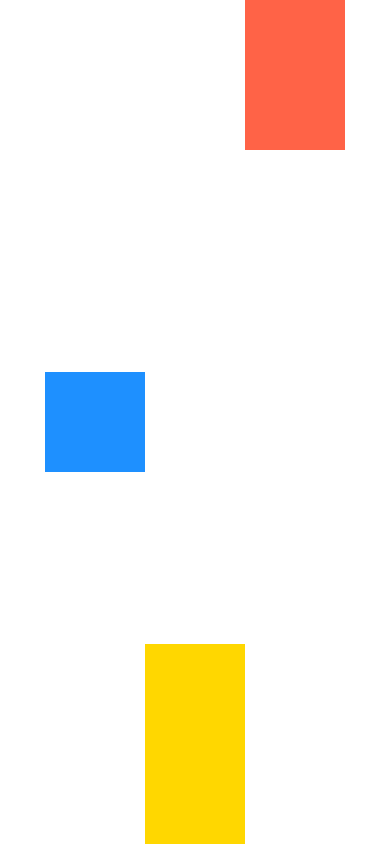
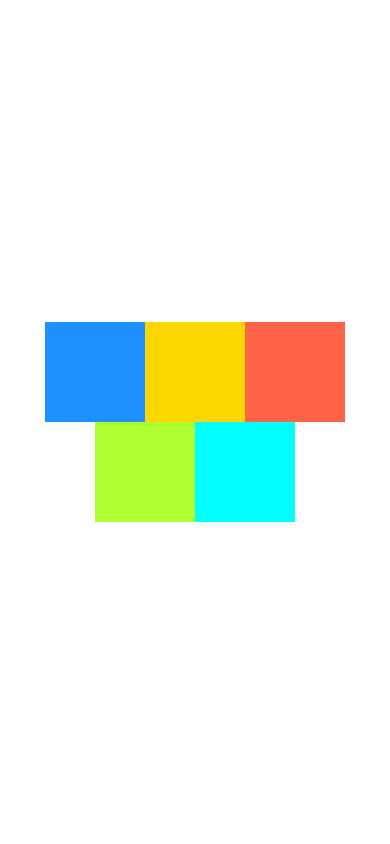
Before and after one commit to hafiscp/react-native-project, a React Native app: screen / in a window 390 px wide. Built offline with nearby package versions, Linux system fonts and the light colour scheme.

Commit message:
30 - Wrapping and alignContent

```diff
--- a/App.js
+++ b/App.js
@@ -22,6 +22,8 @@ export default function App() {
         flexDirection: "row", // Horizontal
         justifyContent: "center", // Main - Primary Axis
         alignItems: "center", // Secondary Axis
+        alignContent: "center", // Entire Content
+        flexWrap: "wrap",
       }}
     >
       <View
@@ -35,16 +37,28 @@ export default function App() {
         style={{
           backgroundColor: "gold",
           width: 100,
-          height: 200,
-          alignSelf: "flex-end",
+          height: 100,
         }}
       />
       <View
         style={{
           backgroundColor: "tomato",
           width: 100,
-          height: 150,
-          alignSelf: "flex-start",
+          height: 100,
+        }}
+      />
+      <View
+        style={{
+          backgroundColor: "greenyellow",
+          width: 100,
+          height: 100,
+        }}
+      />
+      <View
+        style={{
+          backgroundColor: "aqua",
+          width: 100,
+          height: 100,
         }}
       />
     </View>
```
